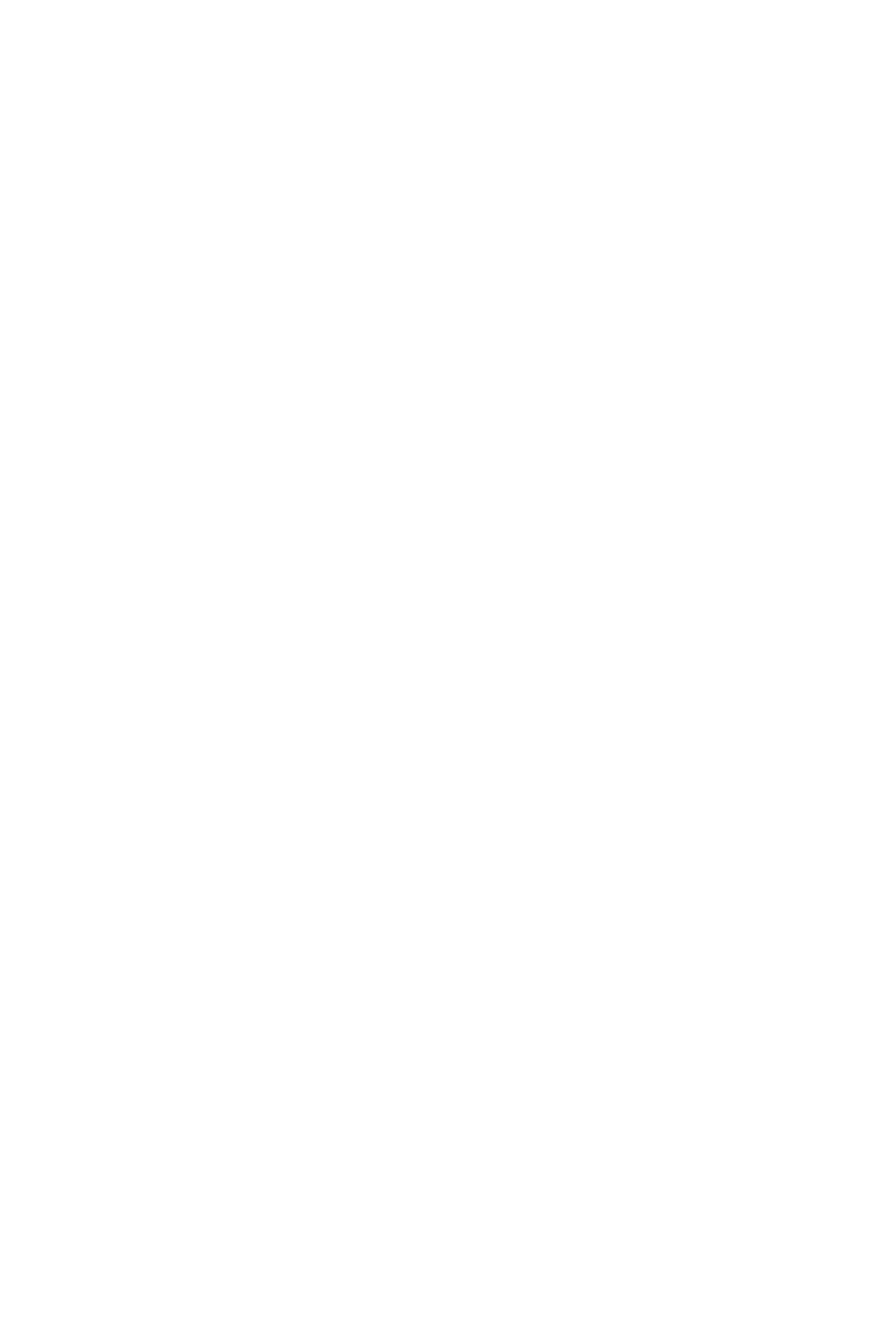
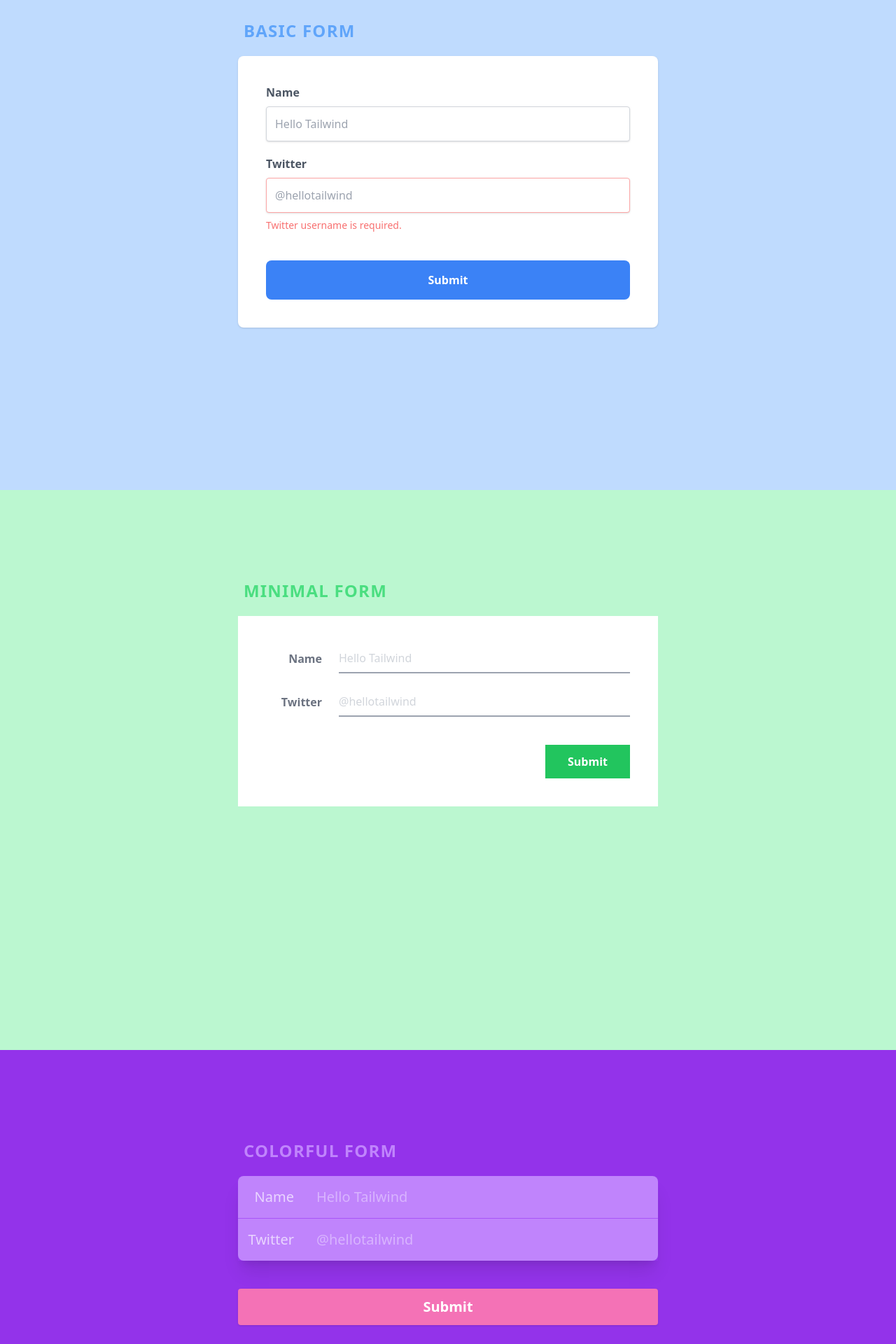
Before and after one commit to hifive33/tailwind_practice, an Angular app: page /componentsforms in a window 1280 px wide. Before the commit this address led to /. Shown: the part 100-2020 px from the top of the page at 70% size. Before the commit the page ends 800 px from the top, so only its background shows below. Built offline with nearby package versions, Linux system fonts and the light colour scheme.

Commit message:
Components: Forms

```diff
--- a/src/app/app-routing.module.ts
+++ b/src/app/app-routing.module.ts
@@ -2,6 +2,7 @@ import { NgModule } from '@angular/core';
 import { RouterModule, Routes } from '@angular/router';
 import { ComponentsButtonsComponent } from './components/components-buttons/components-buttons.component';
 import { ComponentsCardsComponent } from './components/components-cards/components-cards.component';
+import { ComponentsFormsComponent } from './components/components-forms/components-forms.component';
 import { LayoutConceptsComponent } from './components/layout-concepts/layout-concepts.component';
 import { MainConceptsComponent } from './components/main-concepts/main-concepts.component';
 
@@ -10,6 +11,7 @@ const routes: Routes = [
   { path: 'layoutconcepts', component: LayoutConceptsComponent },
   { path: 'componentscards', component: ComponentsCardsComponent },
   { path: 'componentsbuttons', component: ComponentsButtonsComponent },
+  { path: 'componentsforms', component: ComponentsFormsComponent },
   { path: '', redirectTo: '/mainconcepts', pathMatch: 'full' },
 ];
 
--- a/src/app/app.module.ts
+++ b/src/app/app.module.ts
@@ -9,6 +9,7 @@ import { LayoutConceptsComponent } from './components/layout-concepts/layout-con
 import { NavbarComponent } from './layout/navbar/navbar.component';
 import { ComponentsCardsComponent } from './components/components-cards/components-cards.component';
 import { ComponentsButtonsComponent } from './components/components-buttons/components-buttons.component';
+import { ComponentsFormsComponent } from './components/components-forms/components-forms.component';
 
 @NgModule({
   declarations: [
@@ -18,6 +19,7 @@ import { ComponentsButtonsComponent } from './components/components-buttons/comp
     NavbarComponent,
     ComponentsCardsComponent,
     ComponentsButtonsComponent,
+    ComponentsFormsComponent,
   ],
   imports: [
     BrowserModule,
--- /dev/null
+++ b/src/app/components/components-forms/components-forms.component.html
@@ -0,0 +1,145 @@
+<!-- Make a Basic Form -->
+<div class="bg-blue-200 min-h-screen py-32 px-10">
+  <h2
+    class="uppercase text-2xl font-black tracking-wider text-blue-400 mb-5 pl-2 md:w-2/3 lg:w-1/2 mx-auto"
+  >
+    Basic Form
+  </h2>
+
+  <div class="bg-white p-10 rounded-lg shadow md:w-3/4 lg:w-1/2 mx-auto">
+    <form action="">
+      <div class="mb-5">
+        <label for="name1" class="block mb-2 font-bold text-gray-600"
+          >Name</label
+        >
+        <input
+          type="text"
+          id="name1"
+          name="name1"
+          placeholder="Hello Tailwind"
+          class="border border-gray-300 shadow p-3 w-full rounded"
+        />
+      </div>
+
+      <div class="mb-10">
+        <label for="twitter1" class="block mb-2 font-bold text-gray-600"
+          >Twitter</label
+        >
+        <input
+          type="text"
+          id="twitter1"
+          name="twitter1"
+          placeholder="@hellotailwind"
+          class="border border-red-300 shadow p-3 w-full rounded"
+        />
+
+        <p class="text-sm text-red-400 mt-2">Twitter username is required.</p>
+      </div>
+
+      <button
+        type="button"
+        class="block w-full bg-blue-500 text-white font-bold p-4 rounded-lg"
+      >
+        Submit
+      </button>
+    </form>
+  </div>
+</div>
+
+<!-- Make a Minimal Form -->
+<div class="bg-green-200 py-32 px-10 min-h-screen">
+  <h2
+    class="uppercase text-2xl font-black tracking-wider text-green-400 mb-5 pl-2 md:w-2/3 lg:w-1/2 mx-auto"
+  >
+    Minimal Form
+  </h2>
+
+  <div class="bg-white p-10 md:w-2/3 lg:w-1/2 mx-auto">
+    <form action="">
+      <div class="flex items-center mb-5">
+        <label
+          class="inline-block text-right w-20 mr-6 text-gray-500 font-bold"
+          for="name2"
+          >Name</label
+        >
+        <input
+          type="text"
+          name="name2"
+          id="name2"
+          placeholder="Hello Tailwind"
+          class="border-b-2 border-gray-400 focus:border-green-400 flex-1 py-2 placeholder-gray-300 outline-none"
+        />
+      </div>
+      <div class="flex items-center mb-10">
+        <label
+          class="inline-block text-right w-20 mr-6 text-gray-500 font-bold"
+          for="twitter2"
+          >Twitter</label
+        >
+        <input
+          type="text"
+          id="twitter2"
+          name="twitter2"
+          placeholder="@hellotailwind"
+          class="border-b-2 border-gray-400 focus:border-green-400 flex-1 py-2 placeholder-gray-300 outline-none"
+        />
+      </div>
+      <div class="text-right">
+        <button
+          type="button"
+          class="py-3 px-8 bg-green-500 text-white font-bold"
+        >
+          Submit
+        </button>
+      </div>
+    </form>
+  </div>
+</div>
+
+<!-- Make a Colorful Form -->
+<div class="bg-purple-600 py-32 px-10 min-h-screen text-xl">
+  <h2
+    class="uppercase text-2xl font-black tracking-wider text-purple-400 mb-5 pl-2 md:w-2/3 lg:w-1/2 mx-auto"
+  >
+    Colorful Form
+  </h2>
+
+  <div class="md:w-2/3 lg:w-1/2 mx-auto">
+    <form action="">
+      <div class="shadow-xl">
+        <div
+          class="flex items-center bg-purple-400 rounded-t-lg border-b border-purple-500"
+        >
+          <label for="name3" class="w-20 text-right mr-8 text-purple-200"
+            >Name</label
+          >
+          <input
+            type="text"
+            name="name3"
+            id="name3"
+            placeholder="Hello Tailwind"
+            class="flex-1 p-4 pl-0 bg-transparent placeholder-purple-300 outline-none text-white"
+          />
+        </div>
+        <div class="flex items-center bg-purple-400 rounded-b-lg mb-10">
+          <label for="twitter3" class="w-20 text-right mr-8 text-purple-200"
+            >Twitter</label
+          >
+          <input
+            type="text"
+            id="twitter3"
+            name="twitter3"
+            placeholder="@hellotailwind"
+            class="flex-1 p-4 pl-0 bg-transparent placeholder-purple-300 outline-none text-white"
+          />
+        </div>
+      </div>
+      <button
+        type="button"
+        class="block w-full rounded bg-pink-400 py-3 text-white font-bold shadow"
+      >
+        Submit
+      </button>
+    </form>
+  </div>
+</div>
--- /dev/null
+++ b/src/app/components/components-forms/components-forms.component.ts
@@ -0,0 +1,14 @@
+import { Component, OnInit } from '@angular/core';
+
+@Component({
+  selector: 'app-components-forms',
+  templateUrl: './components-forms.component.html',
+})
+export class ComponentsFormsComponent implements OnInit {
+
+  constructor() { }
+
+  ngOnInit(): void {
+  }
+
+}
--- a/src/app/layout/navbar/navbar.component.ts
+++ b/src/app/layout/navbar/navbar.component.ts
@@ -16,6 +16,7 @@ export class NavbarComponent {
     { title: 'Layout Concepts', url: '/layoutconcepts' },
     { title: 'Components: Cards', url: '/componentscards' },
     { title: 'Components: Buttons', url: '/componentsbuttons' },
+    { title: 'Components: Forms', url: '/componentsforms' },
   ];
 
   constructor(private router: Router) {}
```
